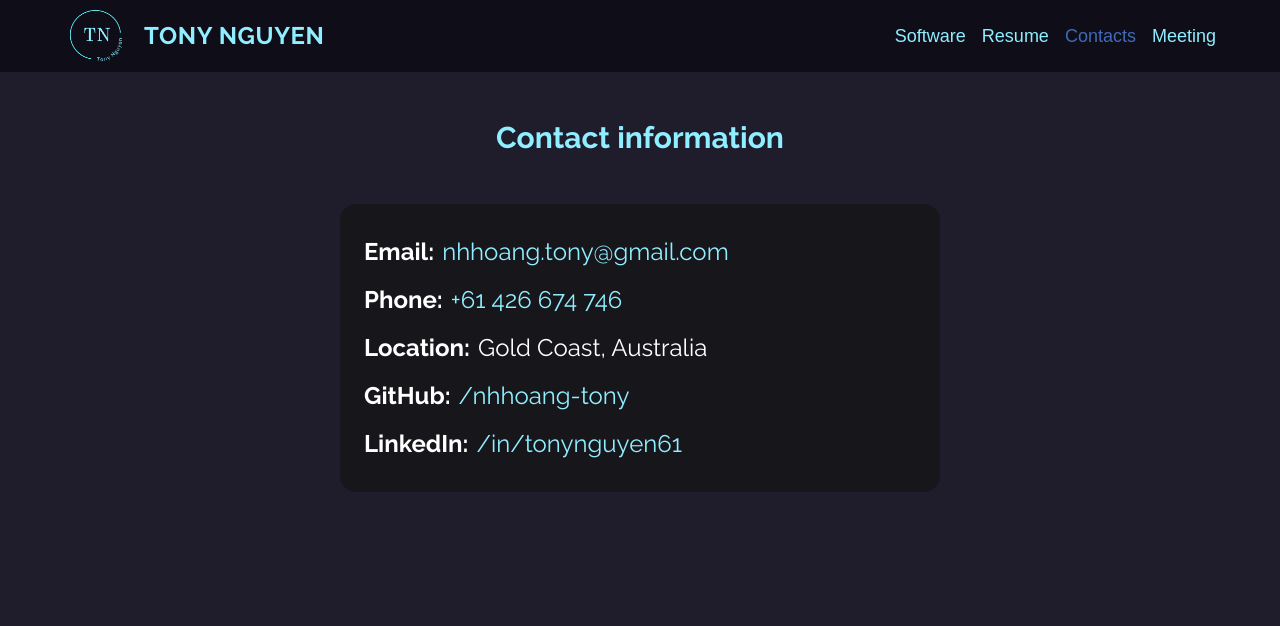
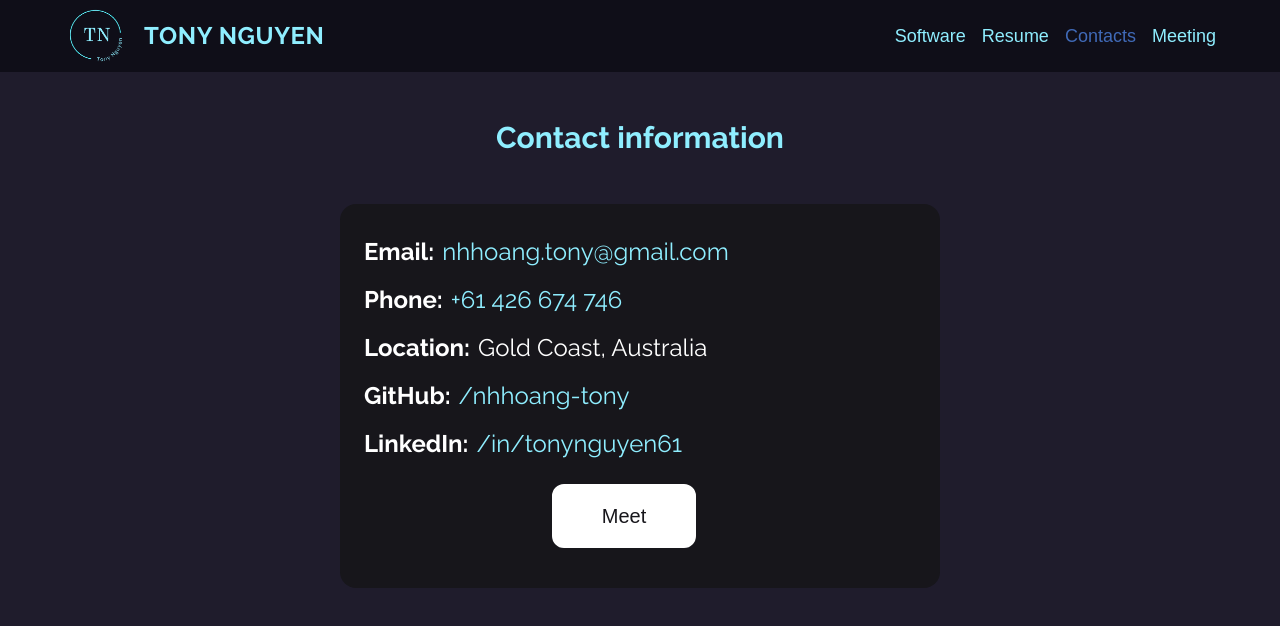
Before and after one commit to nhhoang-tony/Portfolio, a React (Vite) app: page /contacts in a window 1280 px wide. Shown: the top 626 px of the page. Built offline with nearby package versions, Linux system fonts and the light colour scheme.

Commit message:
Add meeting button in contact

```diff
--- a/src/components/Contacts.jsx
+++ b/src/components/Contacts.jsx
@@ -1,4 +1,4 @@
-import { Link } from 'react-router-dom';
+import { Link, NavLink } from 'react-router-dom';
 
 function Contacts() {
   const contactTitleClasses =
@@ -68,6 +68,13 @@ function Contacts() {
             </Link>
           </span>
         </p>
+        <p className='text-center my-4'>
+          <NavLink to='/meet' end>
+            <button className='mr-8 bg-white border-solid border-[4px] border-white h-16 w-32 md:w-36 text-xl text-[#17161b] rounded-xl cursor-pointer hover:bg-[#406ab7] hover:border-[#406ab7] active:bg-[#406ab7] active:border-[#406ab7] transition-colors ease duration-200'>
+              Meet
+            </button>
+          </NavLink>
+        </p>
       </div>
     </div>
   );
```
